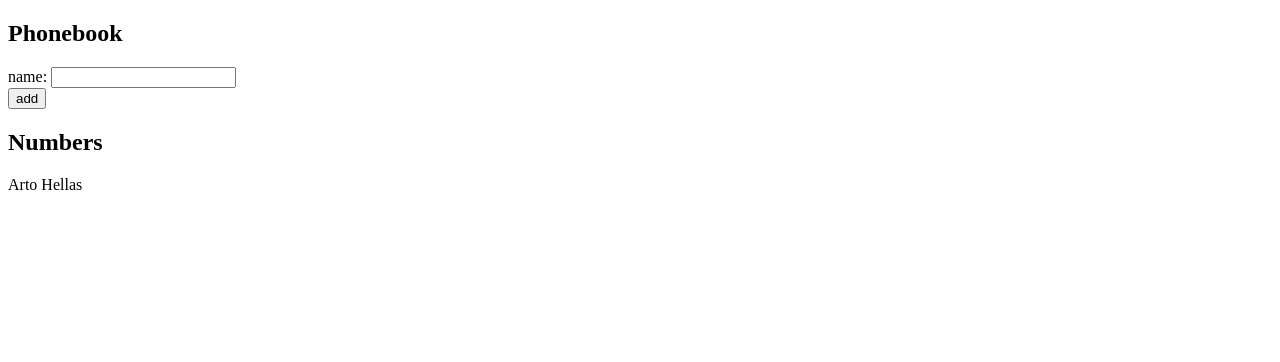
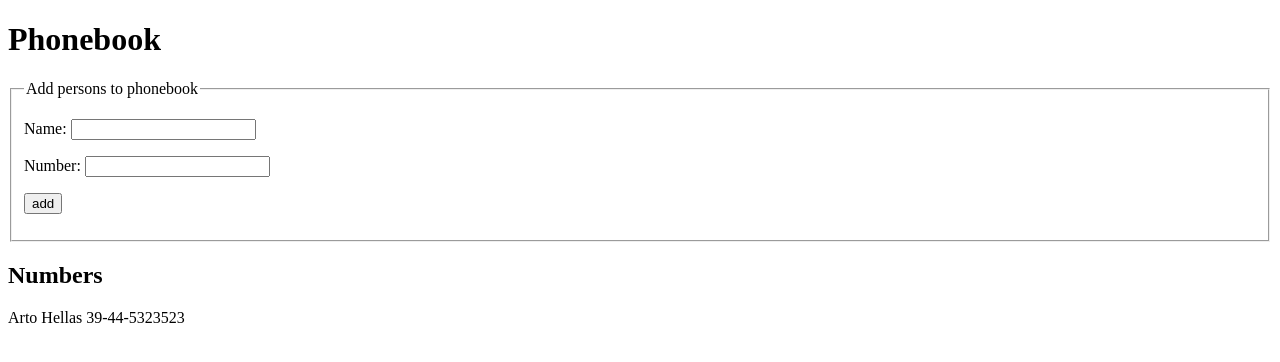
Before and after one commit to fercoopat/fullstack_open_course, a React (Vite) app in the folder part_2/phonebook/: page / in a window 1280 px wide. Shown: the top 362 px of the page. Built offline with nearby package versions, Linux system fonts and the light colour scheme.

Commit message:
part 2 - 2.8 exercise completed.

```diff
--- a/part_2/phonebook/src/app.jsx
+++ b/part_2/phonebook/src/app.jsx
@@ -1,39 +1,54 @@
 import { useState } from 'react';
 
 export default function App() {
-  const [persons, setPersons] = useState([{ name: 'Arto Hellas' }]);
-  const [newName, setNewName] = useState('');
-
-  const handleChangeName = (e) => {
-    setNewName(e?.target?.value);
-  };
+  const [persons, setPersons] = useState([
+    { name: 'Arto Hellas', number: '39-44-5323523' },
+  ]);
 
   const handleSubmit = (e) => {
-    e.preventDefault();
-    const name = newName?.trim();
-    if (persons?.some((person) => person?.name === name)) {
-      window.alert(`${newName} is already added to phonebook`);
+    e?.preventDefault();
+    const formData = Object.fromEntries(new FormData(e?.target));
+
+    if (persons?.some((person) => person?.name === formData?.name)) {
+      window.alert(`${formData?.name} is already added to phonebook`);
+    } else if (persons?.some((person) => person?.number === formData?.number)) {
+      window.alert(`${formData?.number} is already added to phonebook`);
     } else {
-      setPersons((prev) => [...prev, { name }]);
+      setPersons((prev) => [...prev, formData]);
     }
-    setNewName('');
+
+    e?.target?.reset();
   };
 
   return (
     <div>
-      <h2>Phonebook</h2>
+      <h1>Phonebook</h1>
       <form onSubmit={handleSubmit}>
-        <div>
-          name:{' '}
-          <input type='text' value={newName} onChange={handleChangeName} />
-        </div>
-        <div>
-          <button type='submit'>add</button>
-        </div>
+        <fieldset>
+          <legend>Add persons to phonebook</legend>
+          <p>
+            <label htmlFor='name'>Name: </label>
+            <input required type='text' name='name' />
+          </p>
+          <p>
+            <label htmlFor='number'>Number: </label>
+            <input
+              required
+              type='tel'
+              name='number'
+              pattern='[0-9]{2}-[0-9]{2}-[0-9]{7}'
+            />
+          </p>
+          <p>
+            <button type='submit'>add</button>
+          </p>
+        </fieldset>
       </form>
       <h2>Numbers</h2>
       {persons?.map((person, index) => (
-        <p key={index}>{person?.name}</p>
+        <p key={index}>
+          {person?.name} {person?.number}
+        </p>
       ))}
     </div>
   );
```
